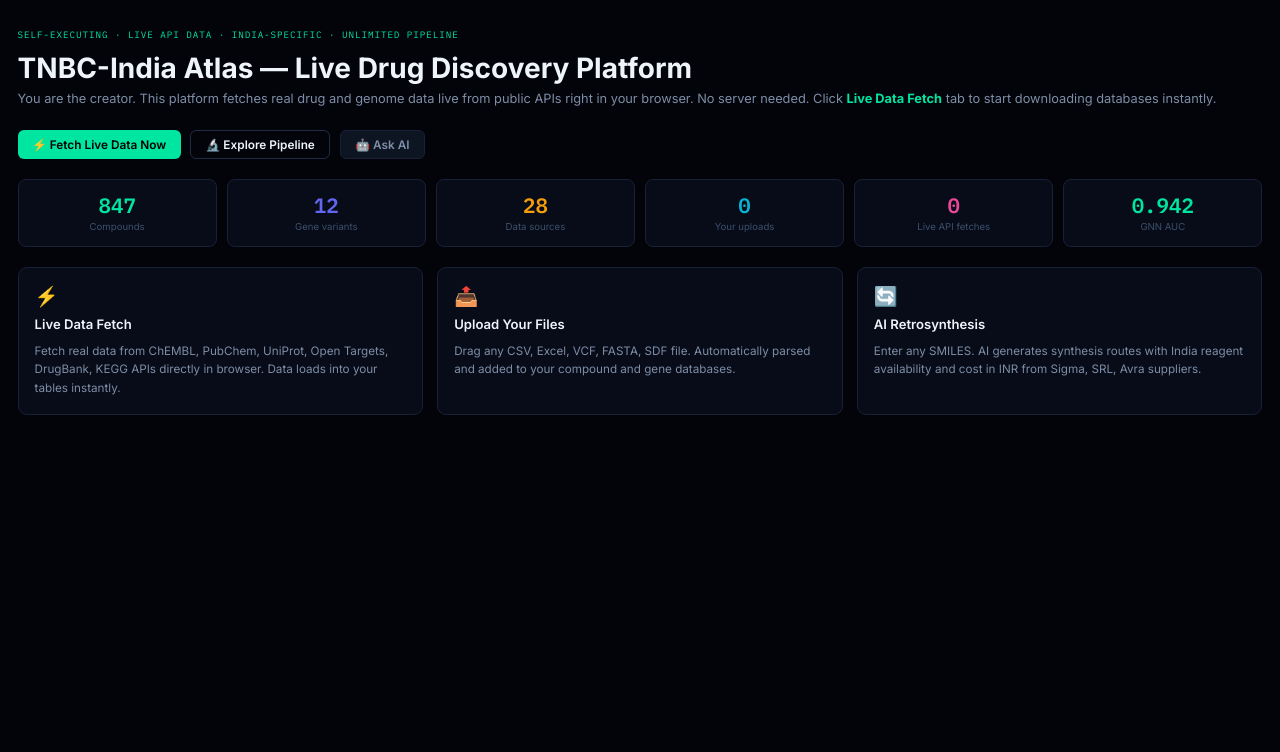
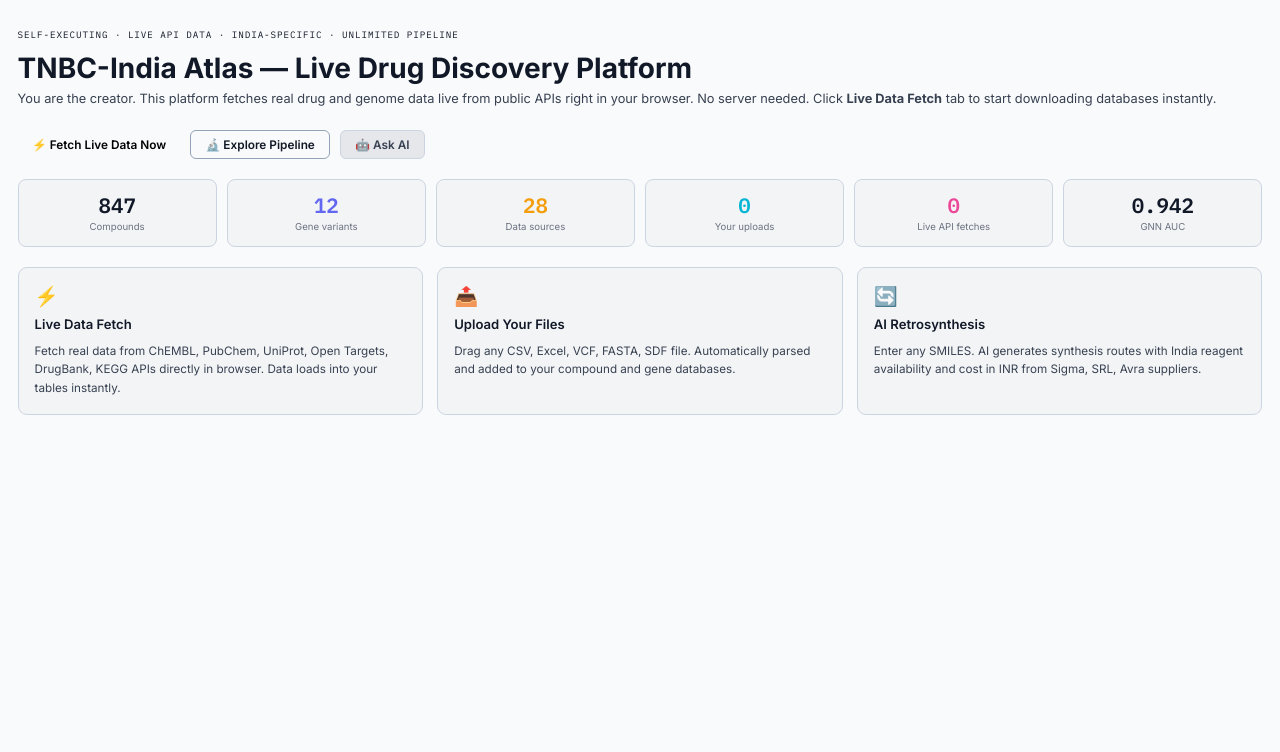
Before and after one commit to SSARITHASAVAN/TNBC-INDIAN-SPECIFIC-DRUG-DISCOVERY, a plain HTML site: page index.html in a window 1280 px wide. Shown: the part 48-800 px from the top of the page. Drawn offline with Linux system fonts and the light colour scheme.

Commit message:
index.html

```diff
--- a/index.html
+++ b/index.html
@@ -6,14 +6,40 @@
 <title>TNBC-India Atlas | Live Data Fetcher + Pipeline</title>
 <link href="https://fonts.googleapis.com/css2?family=IBM+Plex+Mono:wght@400;600&family=Inter:wght@400;500;600;700&display=swap" rel="stylesheet">
 <style>
-:root{
-  --bg:#02040A;--s1:#070C18;--s2:#0D1422;--s3:#131B2C;
-  --b1:#192038;--b2:#1F2A45;
-  --green:#00E5A0;--purple:#6366F1;--amber:#F59E0B;--cyan:#06B6D4;--pink:#EC4899;--red:#EF4444;--blue:#3B82F6;
-  --t1:#EFF4FB;--t2:#7E8DA6;--t3:#3D4F6B;
-  --mono:'IBM Plex Mono',monospace;--sans:'Inter',system-ui,sans-serif;
-  padding-top:env(safe-area-inset-top,0);padding-bottom:env(safe-area-inset-bottom,0);box-sizing:border-box;
+:root {
+  /* Backgrounds */
+  --bg: #F9FAFB;       /* very light gray background */
+  --s1: #F3F4F6;       /* subtle section background */
+  --s2: #E5E7EB;       /* slightly darker section */
+  --s3: #D1D5DB;       /* muted divider tone */
+
+  /* Base accents */
+  --b1: #CBD5E1;       /* soft slate */
+  --b2: #94A3B8;       /* medium slate */
+
+  /* Primary colors (low contrast, calming) */
+  --blue: #3B82F6;     /* main accent (replaces green) */
+  --purple: #6366F1;
+  --amber: #F59E0B;
+  --cyan: #06B6D4;
+  --pink: #EC4899;
+  --red: #EF4444;
+
+  /* Text colors */
+  --t1: #111827;       /* main text (dark gray, not pure black) */
+  --t2: #374151;       /* secondary text */
+  --t3: #6B7280;       /* muted text */
+
+  /* Fonts */
+  --mono: 'IBM Plex Mono', monospace;
+  --sans: 'Inter', system-ui, sans-serif;
+
+  /* Safe area padding */
+  padding-top: env(safe-area-inset-top, 0);
+  padding-bottom: env(safe-area-inset-bottom, 0);
+  box-sizing: border-box;
 }
+
 *,*::before,*::after{box-sizing:inherit;margin:0;padding:0;}
 html,body{height:100%;background:var(--bg);color:var(--t1);font-family:var(--sans);}
 
```
